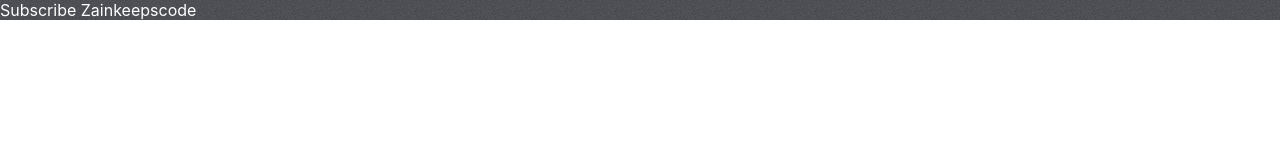
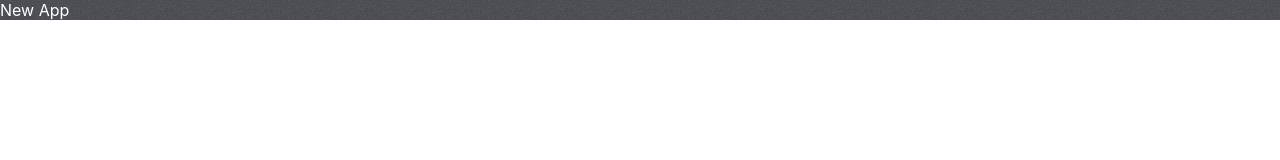
Before and after one commit to AgweBryan/react-responsive-gym-website, a React (Create React App) app: page / in a window 1280 px wide. Shown: the top 160 px of the page. Built offline with nearby package versions, Linux system fonts and the light colour scheme.

Commit message:
changed initial header 😄

```diff
--- a/src/App.js
+++ b/src/App.js
@@ -2,7 +2,7 @@
 function App() {
   return (
     <div className="App">
-      <span style={{ color: "white" }}>Subscribe Zainkeepscode</span>
+      <span style={{ color: "white" }}>New App</span>
     </div>
   );
 }
```
